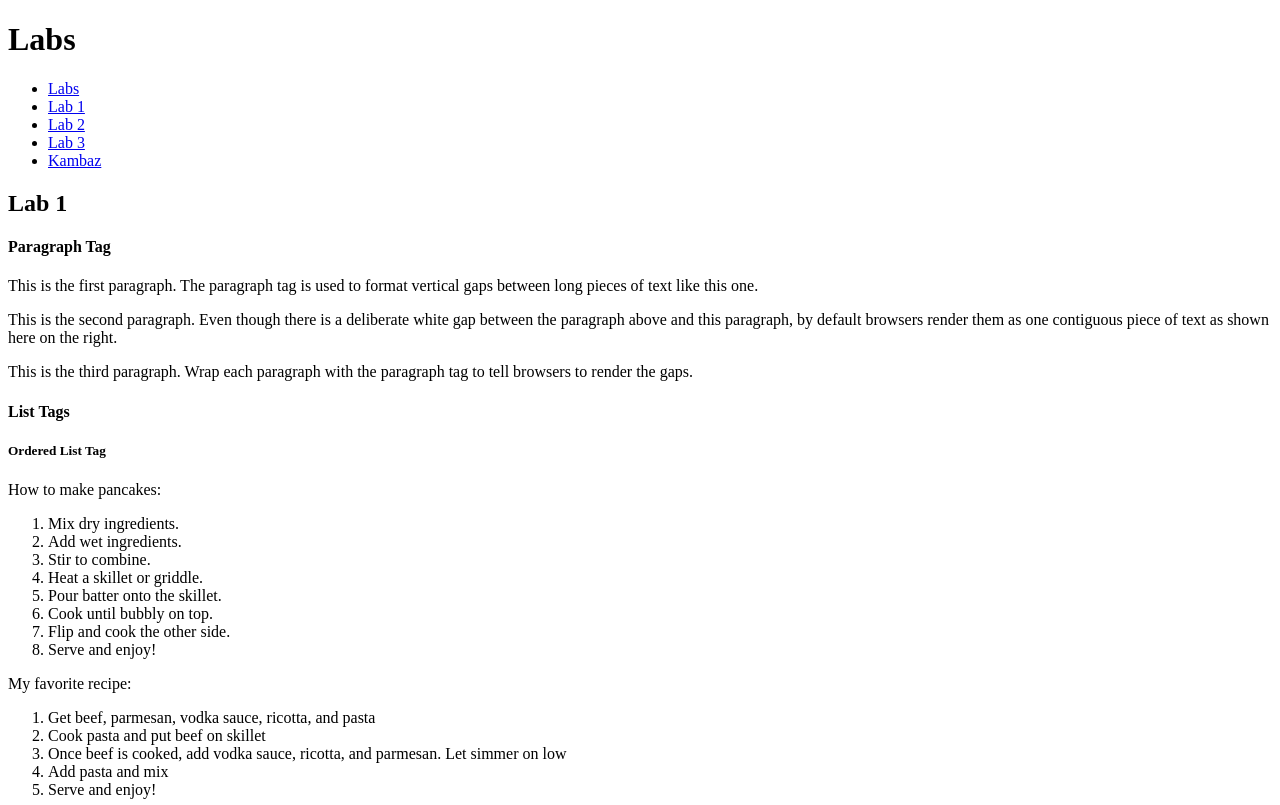
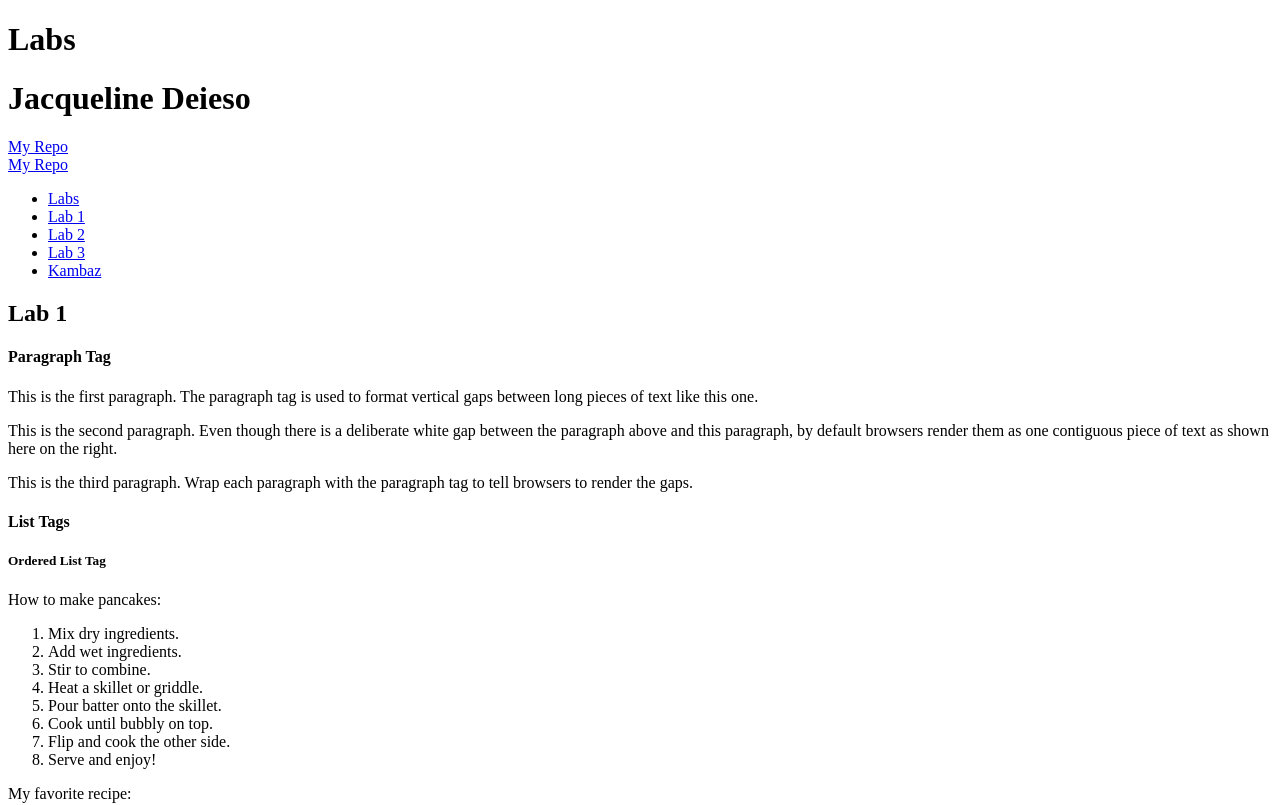
Before and after one commit to jackiedeieso/kambaz, a React (Vite) app: page /#/Labs/Lab1 in a window 1280 px wide. Shown: the top 805 px of the page. Built offline with nearby package versions, Linux system fonts and the light colour scheme.

Commit message:
adding git link and netlify

```diff
--- a/src/Labs/index.tsx
+++ b/src/Labs/index.tsx
@@ -9,9 +9,14 @@ export default function Labs() {
   return (
     <div id="wd-labs">
       <h1>Labs</h1>
+      <h1>Jacqueline Deieso</h1>
+
+      <a href="https://github.com/jackiedeieso/kambaz" id="wd-github" target="_blank">My Repo</a><br/>
+      <a href="https://jackie-deieso-kambaz.netlify.app/#/Kambaz/Account/Signin" id="wd-netlify" target="_blank">My Repo</a><br/>
+
       <TOC />
       <Routes>
-        <Route path="/" element={<Navigate to="Lab1" />} />
+        <Route path="/" element={<Navigate to="Lab1"/>} />
         <Route path="Lab1" element={<Lab1 />} />
         <Route path="Lab2/*" element={<Lab2 />} />
         <Route path="Lab3" element={<Lab3 />} />
```
